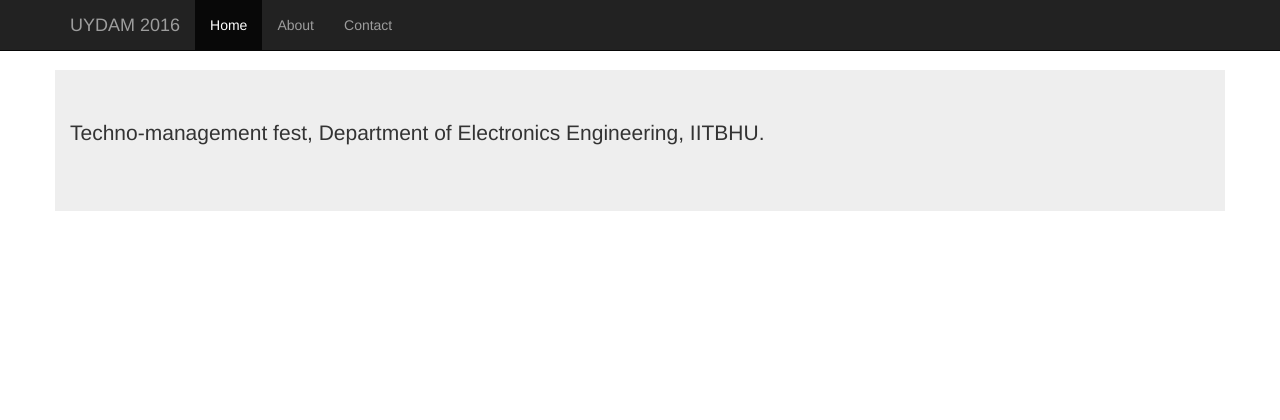
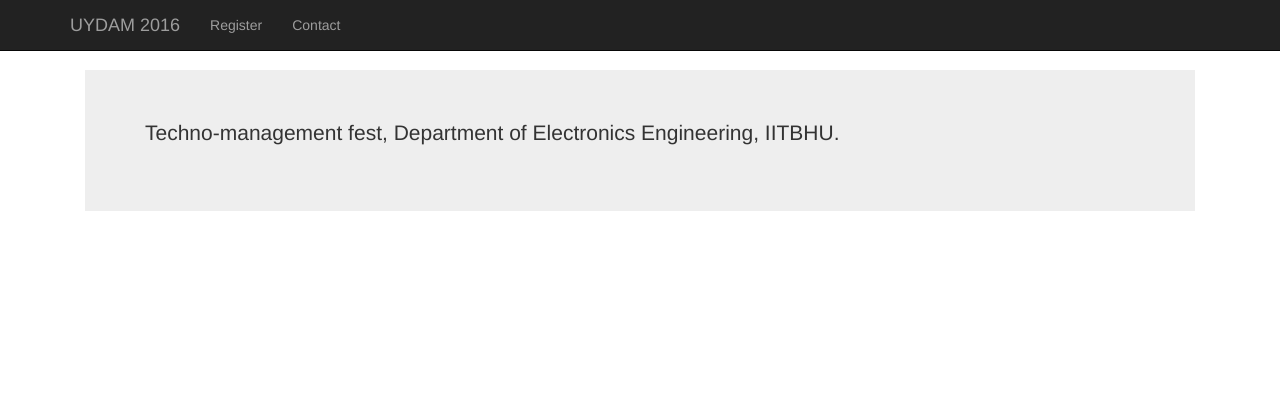
Before and after one commit to Udyam/2016, a Django app: template templates/home.html in a window 1280 px wide. Shown: the top 420 px of the page. Run offline with Django 3.2, Linux system fonts and the light colour scheme; the template is opened without the code that fills it, so the values that code supplies are empty; some libraries are stand-ins or nearby versions.

Commit message:
Correct links in the navbar

```diff
--- a/templates/base.html
+++ b/templates/base.html
@@ -19,13 +19,12 @@
           <span class="icon-bar"></span>
           <span class="icon-bar"></span>
         </button>
-        <a class="navbar-brand" href="#">UYDAM 2016</a>
+        <a class="navbar-brand" href="/">UYDAM 2016</a>
       </div>
       <div id="navbar" class="collapse navbar-collapse">
         <ul class="nav navbar-nav">
-          <li class="active"><a href="#">Home</a></li>
-          <li><a href="#about">About</a></li>
-          <li><a href="#contact">Contact</a></li>
+          <li><a href="/register">Register</a></li>
+          <li><a href="#">Contact</a></li>
         </ul>
       </div><!--/.nav-collapse -->
     </div>
--- a/templates/home.html
+++ b/templates/home.html
@@ -3,9 +3,9 @@
 {% block title %} Home{% endblock %}
 
 {% block body %}
-  <div class="row">
-    <div class="col-md-12">
-      <div class="container jumbotron">
+  <div class="container">
+    <div class="col col-md-12">
+      <div class="jumbotron">
         <p>Techno-management fest, Department of Electronics Engineering, IITBHU.</p>
       </div>
     </div>
```
